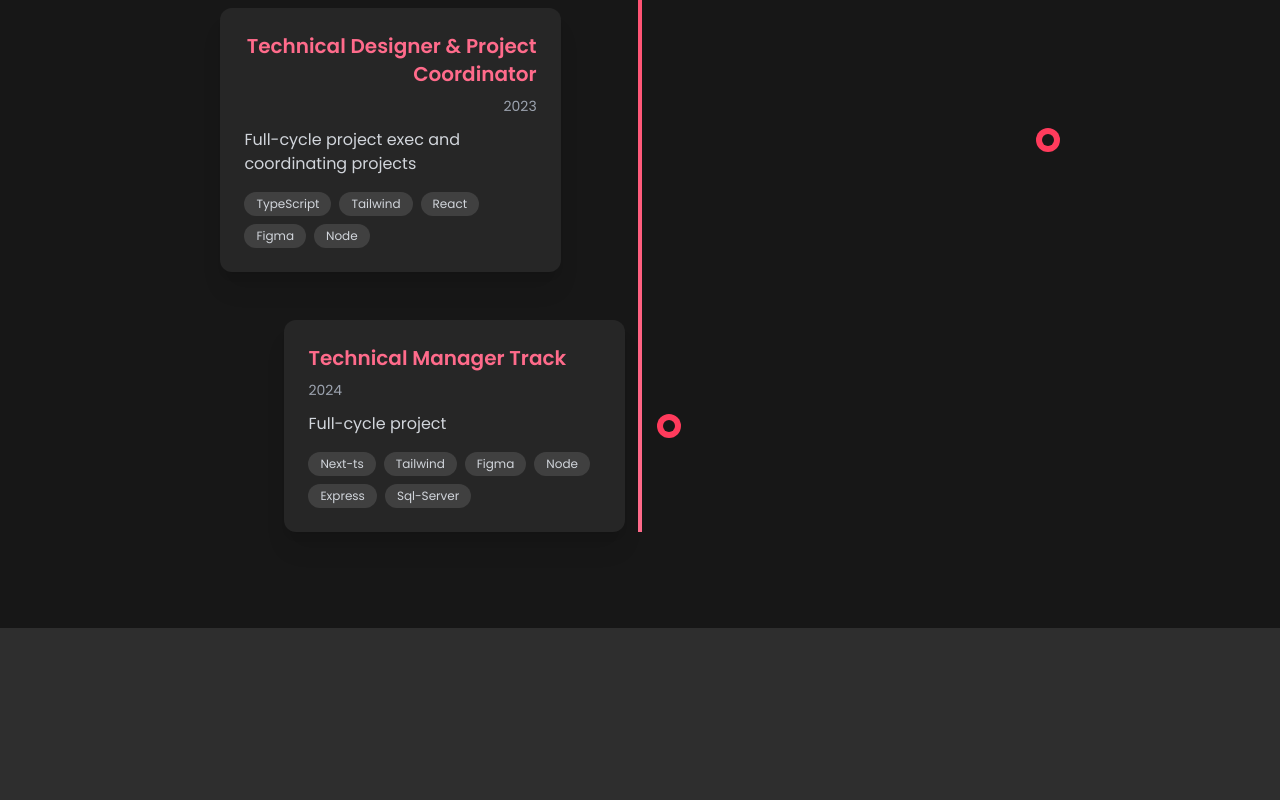
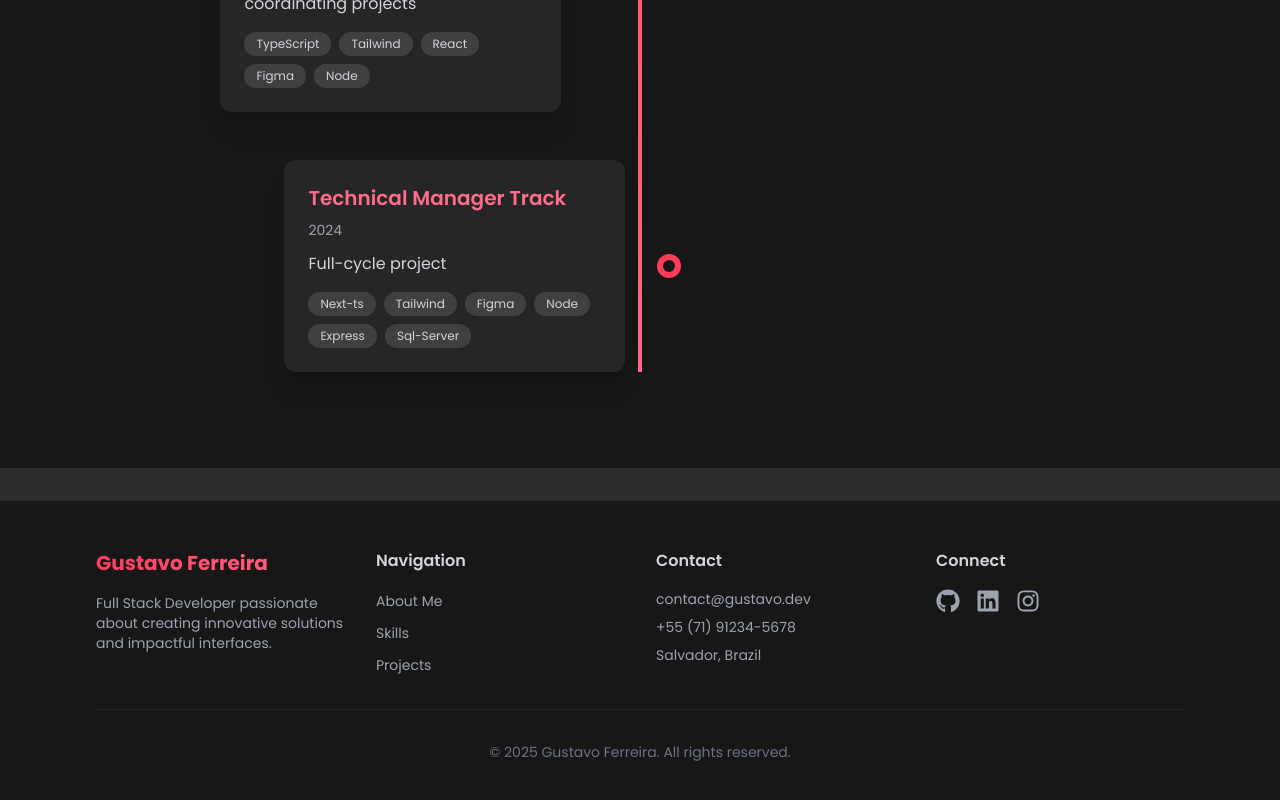
Before and after one commit to guissx/FullStack, a Next.js app: page / in a window 1280 px wide. Shown: the part 1756-2556 px from the top of the page. Before the commit the page ends 2448 px from the top, so only its background shows below. Built offline with nearby package versions, Linux system fonts and the light colour scheme.

Commit message:
feat footer

```diff
--- a/app/page.tsx
+++ b/app/page.tsx
@@ -2,6 +2,7 @@ import Head from "next/head";
 import Header from "@/components/header";
 import { About } from "@/components/about";
 import { Timeline } from "@/components/timeline";
+import { Footer } from "@/components/footer";
 
 export default function Home() {
   return (
@@ -9,11 +10,12 @@ export default function Home() {
       <Head>
         <link rel="icon" href="/assets/images/favicon-16x16.png" />
       </Head>
-      <div className="py-[4rem] space-y-[4rem]">
+      <div className="py-[2rem] ">
       <Header />
-      <About />
+      <About/>
       <Timeline/>
       </div>
+      <Footer/>
     </>
   );
 }
--- /dev/null
+++ b/components/footer.tsx
@@ -0,0 +1,68 @@
+"use client";
+
+import Link from "next/link";
+import { FontAwesomeIcon } from "@fortawesome/react-fontawesome";
+import { faGithub, faLinkedin, faInstagram } from "@fortawesome/free-brands-svg-icons";
+
+export function Footer() {
+  return (
+    <footer className="w-full bg-neutral-900 border-t border-neutral-800">
+      <div className="max-w-6xl mx-auto px-4 sm:px-6 lg:px-8 py-12">
+        <div className="grid grid-cols-1 md:grid-cols-4 gap-8 mb-8">
+          {/* Column 1 - About */}
+          <div className="space-y-4">
+            <h3 className="text-xl font-bold bg-gradient-to-r from-[#FF3B5C] to-[#FF6B8B] bg-clip-text text-transparent">
+              Gustavo Ferreira
+            </h3>
+            <p className="text-gray-400 text-sm">
+              Full Stack Developer passionate about creating innovative solutions and impactful interfaces.
+            </p>
+          </div>
+
+          {/* Column 2 - Navigation */}
+          <div className="space-y-4">
+            <h4 className="text-gray-300 font-semibold">Navigation</h4>
+            <ul className="space-y-2">
+              <li><Link href="#about" className="text-gray-400 hover:text-[#FF6B8B] transition-colors text-sm">About Me</Link></li>
+              <li><Link href="#skills" className="text-gray-400 hover:text-[#FF6B8B] transition-colors text-sm">Skills</Link></li>
+              <li><Link href="#projects" className="text-gray-400 hover:text-[#FF6B8B] transition-colors text-sm">Projects</Link></li>
+            </ul>
+          </div>
+
+          {/* Column 3 - Contact */}
+          <div className="space-y-4">
+            <h4 className="text-gray-300 font-semibold">Contact</h4>
+            <ul className="space-y-2">
+              <li className="text-gray-400 text-sm">contact@gustavo.dev</li>
+              <li className="text-gray-400 text-sm">+55 (71) 91234-5678</li>
+              <li className="text-gray-400 text-sm">Salvador, Brazil</li>
+            </ul>
+          </div>
+
+          {/* Column 4 - Social Media */}
+          <div className="space-y-4">
+            <h4 className="text-gray-300 font-semibold">Connect</h4>
+            <div className="flex space-x-4">
+              <a href="https://github.com/guissx" target="_blank" rel="noopener noreferrer" className="text-gray-400 hover:text-[#FF6B8B] transition-colors">
+                <FontAwesomeIcon icon={faGithub} className="h-6 w-6" />
+              </a>
+              <a href="https://linkedin.com/in/yourprofile" target="_blank" rel="noopener noreferrer" className="text-gray-400 hover:text-[#FF6B8B] transition-colors">
+                <FontAwesomeIcon icon={faLinkedin} className="h-6 w-6" />
+              </a>
+              <a href="https://instagram.com/yourhandle" target="_blank" rel="noopener noreferrer" className="text-gray-400 hover:text-[#FF6B8B] transition-colors">
+                <FontAwesomeIcon icon={faInstagram} className="h-6 w-6" />
+              </a>
+            </div>
+          </div>
+        </div>
+
+        {/* Copyright */}
+        <div className="border-t border-neutral-800 pt-8 text-center">
+          <p className="text-gray-500 text-sm">
+            © {new Date().getFullYear()} Gustavo Ferreira. All rights reserved.
+          </p>
+        </div>
+      </div>
+    </footer>
+  );
+}
--- a/components/header.tsx
+++ b/components/header.tsx
@@ -34,7 +34,7 @@ const Header: React.FC = () => {
               </Link>
             </li>
             <li>
-              <Link className="text-[#FFFFFF] hover:text-[#FFFFFF] relative group" href="#Timeline">
+              <Link className="text-[#FFFFFF] hover:text-[#FFFFFF] relative group" href="#projects">
                 Projects
                 <span className="absolute rounded-full bottom-[-1px] left-0 w-0 h-[0.2rem] bg-gradient-to-r from-[#FF3B5C] to-[#FF6B8B] transition-all duration-500 ease-out group-hover:w-full"></span>
               </Link>
--- a/package.json
+++ b/package.json
@@ -9,6 +9,10 @@
     "lint": "next lint"
   },
   "dependencies": {
+    "@fortawesome/fontawesome-free": "^6.7.2",
+    "@fortawesome/fontawesome-svg-core": "^6.7.2",
+    "@fortawesome/free-brands-svg-icons": "^6.7.2",
+    "@fortawesome/react-fontawesome": "^0.2.2",
     "framer-motion": "^12.4.11",
     "next": "15.1.7",
     "react": "^19.0.0",
```
Also changed, not shown: 1 other file (tests, documents, lock files or other folders).
